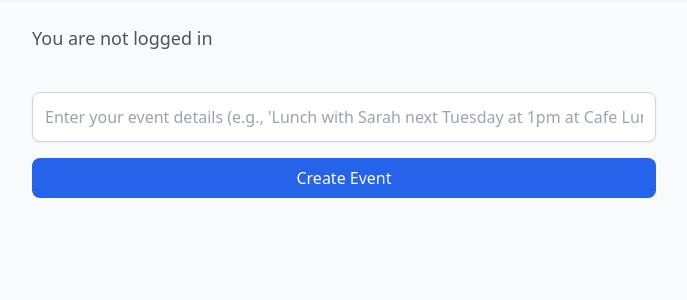
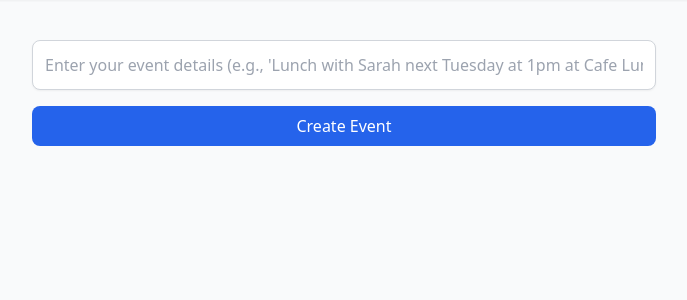
Before and after one commit to maxrisher/calendarthatv2, a Django app: page / in a window 1280 px wide. Shown: the part 64-364 px from the top of the page, without its empty margins (296-983 px from the left). Run offline with Django 5.2, Linux system fonts and the light colour scheme; some libraries are stand-ins or nearby versions.

Commit message:
remove the 'you are not logged in' message

```diff
--- a/web_interface/templates/web_interface/home.html
+++ b/web_interface/templates/web_interface/home.html
@@ -2,12 +2,6 @@
 
 {% block content %}
 <div class="max-w-2xl mx-auto p-6">
-    {% if user.is_authenticated %}
-        <p class="text-lg font-medium mb-6">Hi {{ user.email }}!</p>
-    {% else %}
-        <p class="text-lg text-gray-600 mb-6">You are not logged in</p>
-    {% endif %}
-
     <form id="event-form" class="space-y-4">
         {% csrf_token %}
         <input type="text"
```
